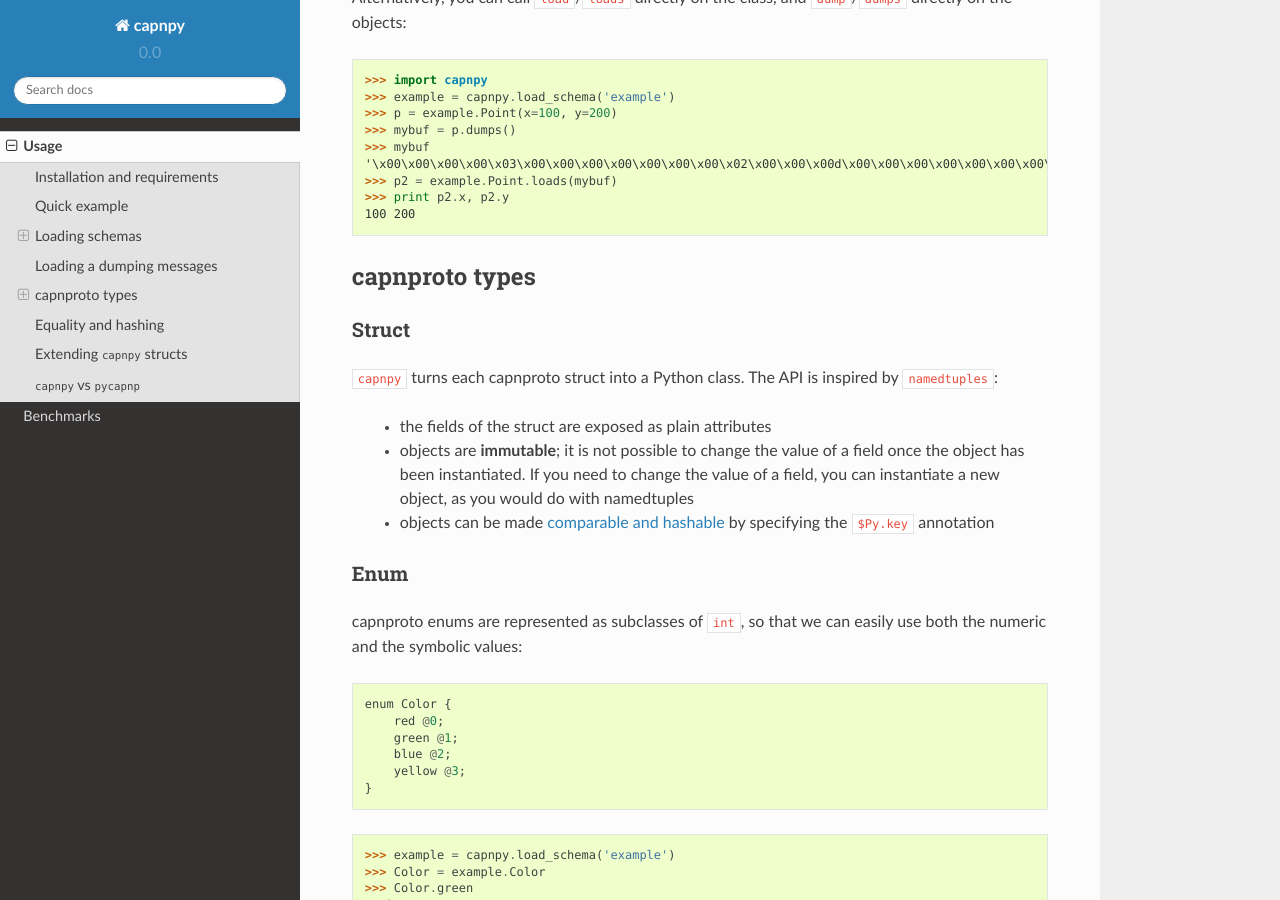
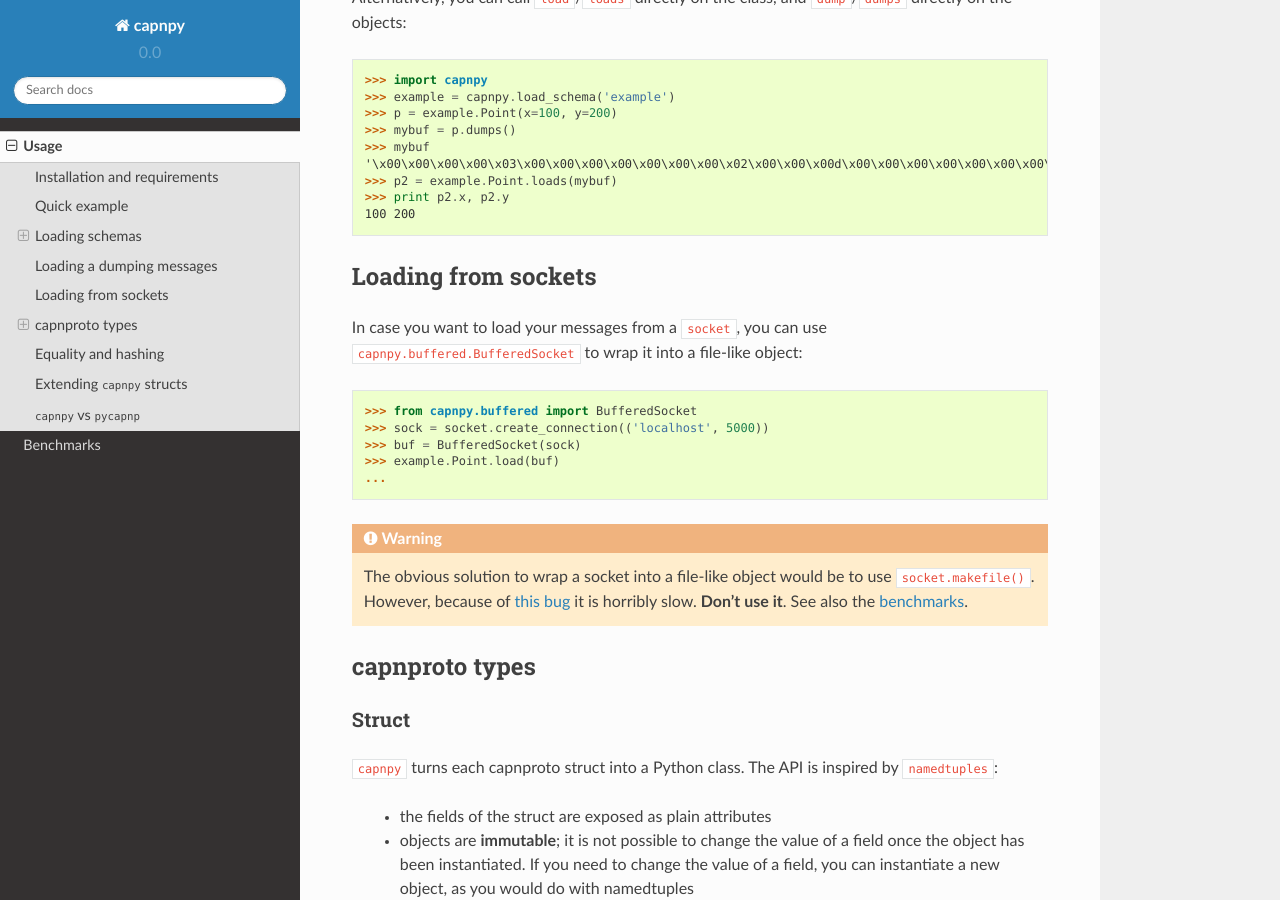
Before and after one commit to antocuni/capnpy, a Sphinx documentation site: the page built from docs/source/usage.rst, in a window 1280 px wide and 900 px high, scrolled down 3996 px. Built offline with Sphinx 7.4.7 and the Read the Docs theme 2.0.0, drawn with Linux system fonts in a browser that asks for light colours.

Commit message:
document more benchmarks

```diff
--- a/docs/source/usage.rst
+++ b/docs/source/usage.rst
@@ -211,6 +211,27 @@ Alternatively, you can call ``load``/``loads`` directly on the class, and
     >>> p2 = example.Point.loads(mybuf)
     >>> print p2.x, p2.y
     100 200
+
+
+Loading from sockets
+=====================
+
+In case you want to load your messages from a ``socket``, you can use
+``capnpy.buffered.BufferedSocket`` to wrap it into a file-like object::
+
+  >>> from capnpy.buffered import BufferedSocket
+  >>> sock = socket.create_connection(('localhost', 5000))
+  >>> buf = BufferedSocket(sock)
+  >>> example.Point.load(buf)
+  ...
+
+.. warning:: The obvious solution to wrap a socket into a file-like object
+             would be to use ``socket.makefile()``. However, because of `this
+             bug`__ it is horribly slow. **Don't use it**. See also the
+             benchmarks__.
+
+__ https://bitbucket.org/pypy/pypy/issues/2272/socket_fileobjectread-horribly-slow
+__ benchmarks.html#buffered-streams
 
 
 capnproto types
```
Also changed, not shown: docs/source/benchmarks.rst (+38 -0 lines).
